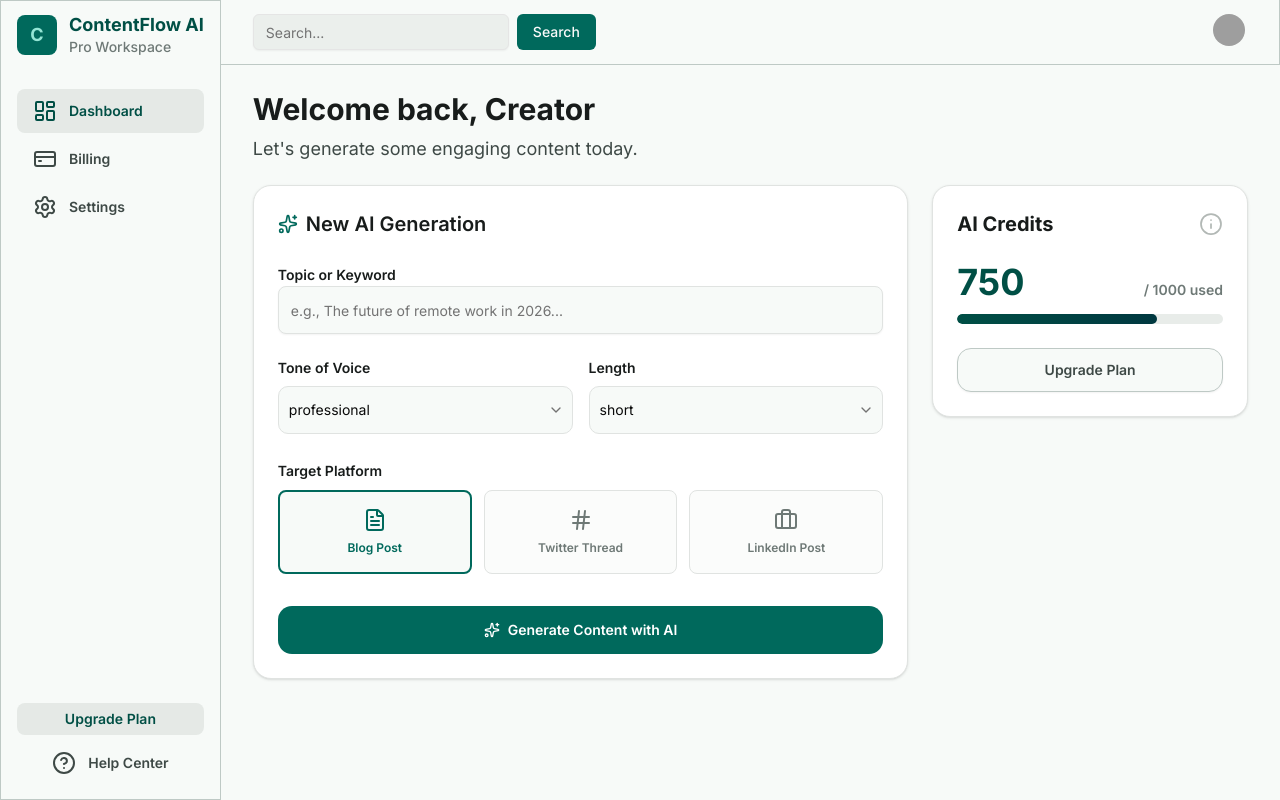
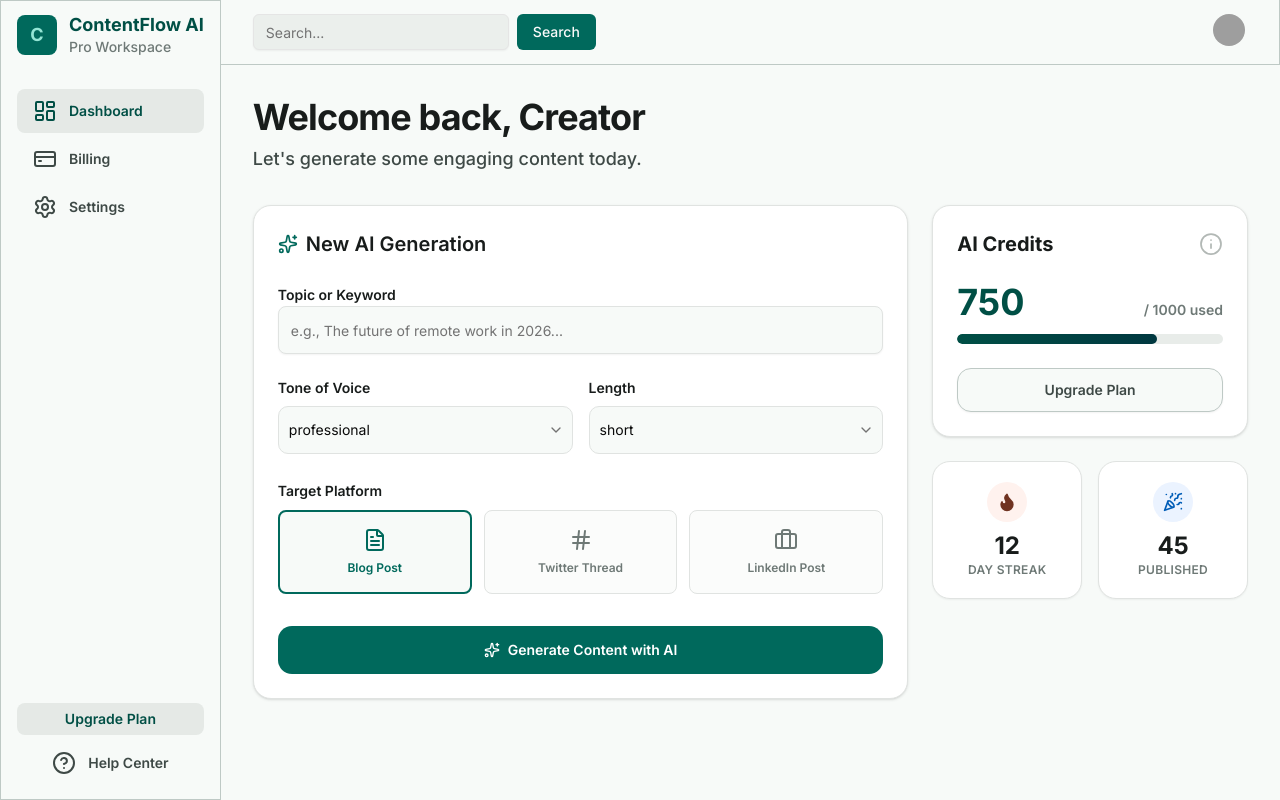
Before and after one commit to tfshorifulislam/Content-Flow-AI, a Next.js app: page / in a window 1280 px wide. Built offline with nearby package versions, Linux system fonts and the light colour scheme; grey boxes are pictures that could not be loaded.

Commit message:
ai generation page update

```diff
--- a/src/app/page.tsx
+++ b/src/app/page.tsx
@@ -1,32 +1,68 @@
 import AICreditsCard from "@/components/shared/AiCreadits";
 import AIgeneration from "@/components/shared/AIgeneration";
+import { Flame, PartyPopper } from "lucide-react";
 
 const Homepage = () => {
   return (
-    <div>
-
-      <div className="mb-6">
-        <h1 className="font-bold text-3xl leading-10 text-[#181C1B] mb-2">
+    <div className="py-6 md:py-2 max-w-7xl mx-auto space-y-8">
+      {/* Header Section */}
+      <div>
+        <h1 className="font-bold text-3xl md:text-4xl text-[#181C1B] tracking-tight mb-2">
           Welcome back, Creator
         </h1>
-
-        <p className="text-lg leading-6 text-[#3E4946]">
+        <p className="text-base md:text-lg text-[#3E4946] font-medium">
           Let's generate some engaging content today.
         </p>
       </div>
 
-      <div className="grid grid-cols-6 gap-6">
+      {/* Main Grid Layout */}
+      <div className="grid grid-cols-1 lg:grid-cols-6 gap-6 items-start">
 
-        <div className="col-span-4">
+        {/* Left Column: Main Form */}
+        <div className="lg:col-span-4 h-full">
           <AIgeneration />
         </div>
 
-        <div className="col-span-2">
-          <AICreditsCard />
+        {/* Right Column: Cards & Analytics */}
+        <div className="lg:col-span-2 flex flex-col gap-6">
+          {/* AI Credits Card */}
+          <div className="w-full">
+            <AICreditsCard />
+          </div>
+
+          {/* Stats Cards Grid */}
+          <div className="grid grid-cols-2 gap-4 w-full">
+
+            {/* Streak Card */}
+            <div className="bg-white border border-[#E0E3E1] rounded-2xl p-5 flex flex-col items-center justify-center shadow-xs hover:border-[#703321]/30 transition-colors">
+              <div className="w-10 h-10 rounded-full bg-[#FFF2EE] flex items-center justify-center text-[#703321] mb-3">
+                <Flame className="w-5 h-5 fill-current" />
+              </div>
+              <h2 className="text-[#181C1B] font-bold text-2xl leading-none mb-1">
+                12
+              </h2>
+              <p className="font-semibold text-xs text-[#6E7976] tracking-wide uppercase">
+                Day Streak
+              </p>
+            </div>
+
+            {/* Published Card */}
+            <div className="bg-white border border-[#E0E3E1] rounded-2xl p-5 flex flex-col items-center justify-center shadow-xs hover:border-[#005DB7]/30 transition-colors">
+              <div className="w-10 h-10 rounded-full bg-[#EBF3FF] flex items-center justify-center text-[#005DB7] mb-3">
+                <PartyPopper className="w-5 h-5" />
+              </div>
+              <h2 className="text-[#181C1B] font-bold text-2xl leading-none mb-1">
+                45
+              </h2>
+              <p className="font-semibold text-xs text-[#6E7976] tracking-wide uppercase">
+                Published
+              </p>
+            </div>
+
+          </div>
         </div>
 
       </div>
-
     </div>
   );
 };
```
